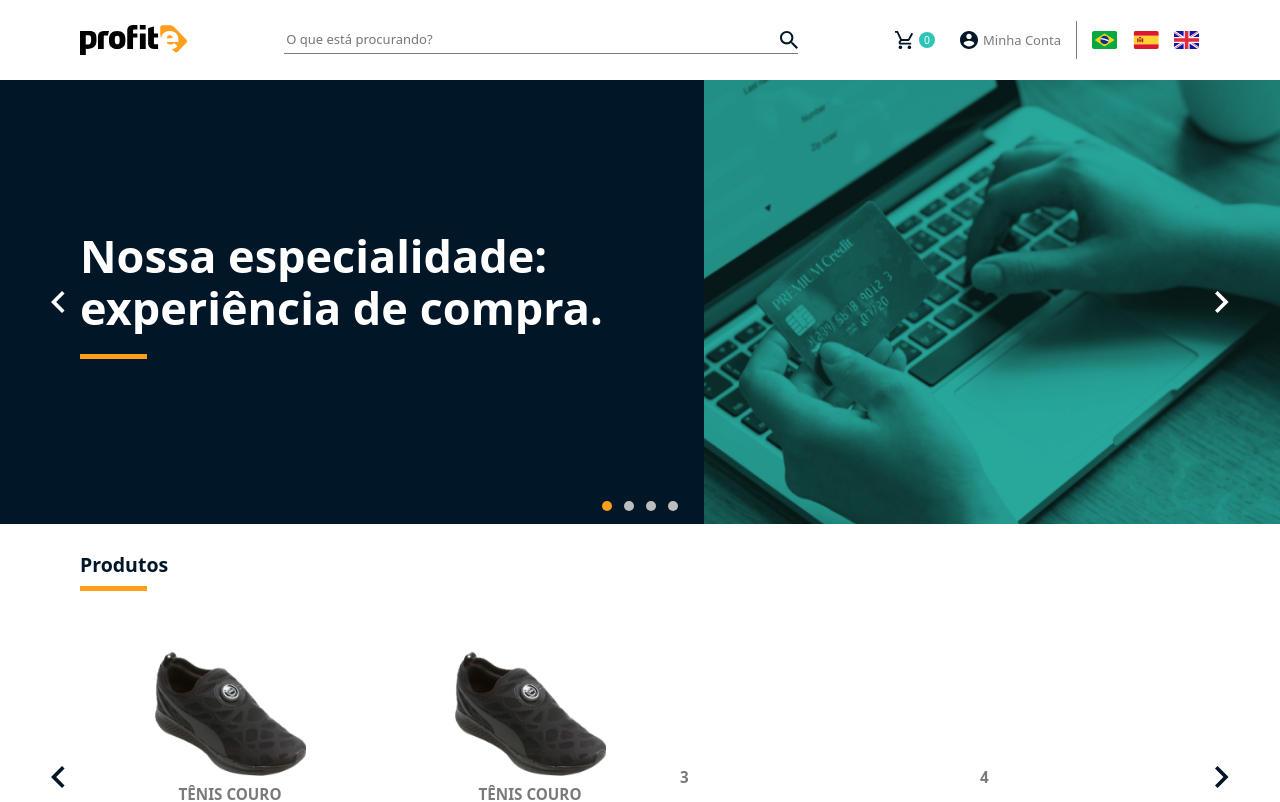
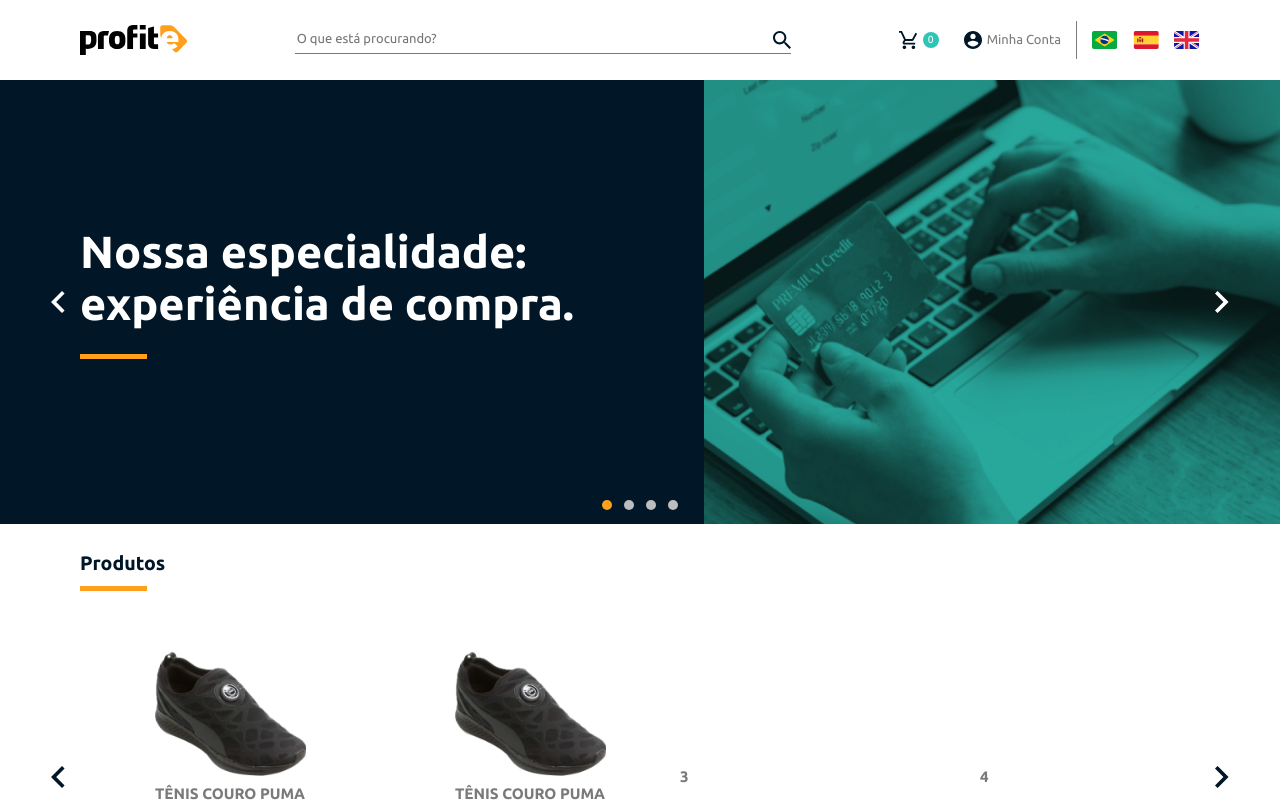
Before and after one commit to arthurgimenes/teste-profite, a React (Create React App) app: page / in a window 1280 px wide. Shown: the top 802 px of the page. Built offline with nearby package versions, Linux system fonts and the light colour scheme.

Commit message:
Fonte Ubuntu adicionada

```diff
--- a/src/assets/scss/base/_base.scss
+++ b/src/assets/scss/base/_base.scss
@@ -1,3 +1,24 @@
+@font-face {
+  font-family: 'Ubuntu';
+  src: url("./assets/fonts/ubuntu-regular-webfont.woff2") format("woff2"),
+    url("./assets/fonts/ubuntu-regular-webfont.woff") format("woff");
+  font-weight: 400;
+}
+
+@font-face {
+  font-family: 'Ubuntu';
+  src: url("./assets/fonts/ubuntu-medium-webfont.woff2") format("woff2"),
+    url("./assets/fonts/ubuntu-medium-webfont.woff") format("woff");
+  font-weight: 500;
+}
+
+@font-face {
+  font-family: 'Ubuntu';
+  src: url("./assets/fonts/ubuntu-bold-webfont.woff2") format("woff2"),
+    url("./assets/fonts/ubuntu-bold-webfont.woff") format("woff");
+  font-weight: 700;
+}
+
 *,
 *::before,
 *::after {
@@ -5,7 +26,7 @@
 }
 
 body {
-  font-family: sans;
+  font-family: 'Ubuntu', sans;
   font-size: 13px;
   -webkit-font-smoothing: antialiased;
   -moz-osx-font-smoothing: grayscale;
--- a/src/assets/scss/header/_cart.scss
+++ b/src/assets/scss/header/_cart.scss
@@ -23,7 +23,6 @@
 
     &-span {
       color: $white;
-      line-height: 1;
     }
   }
 
```
